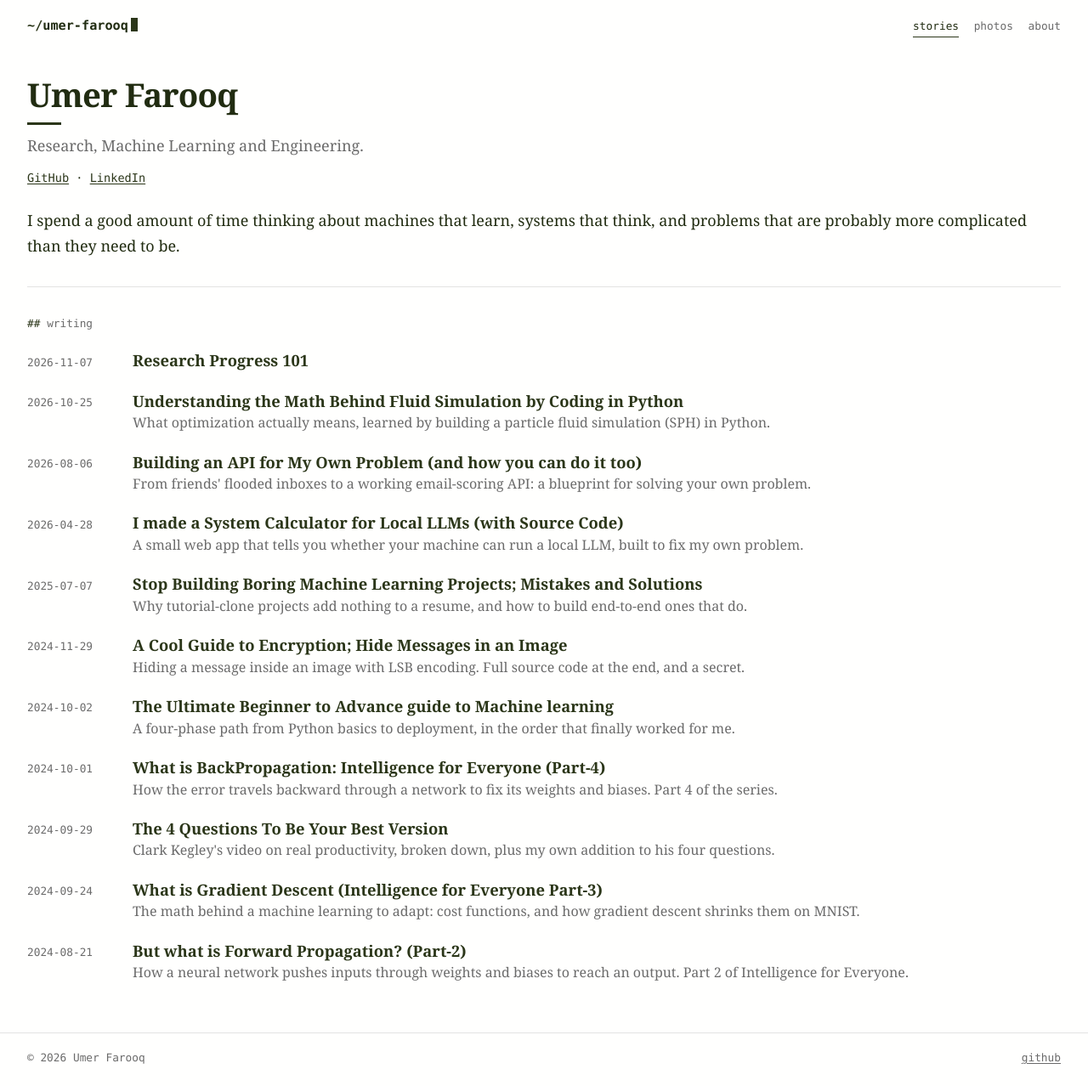
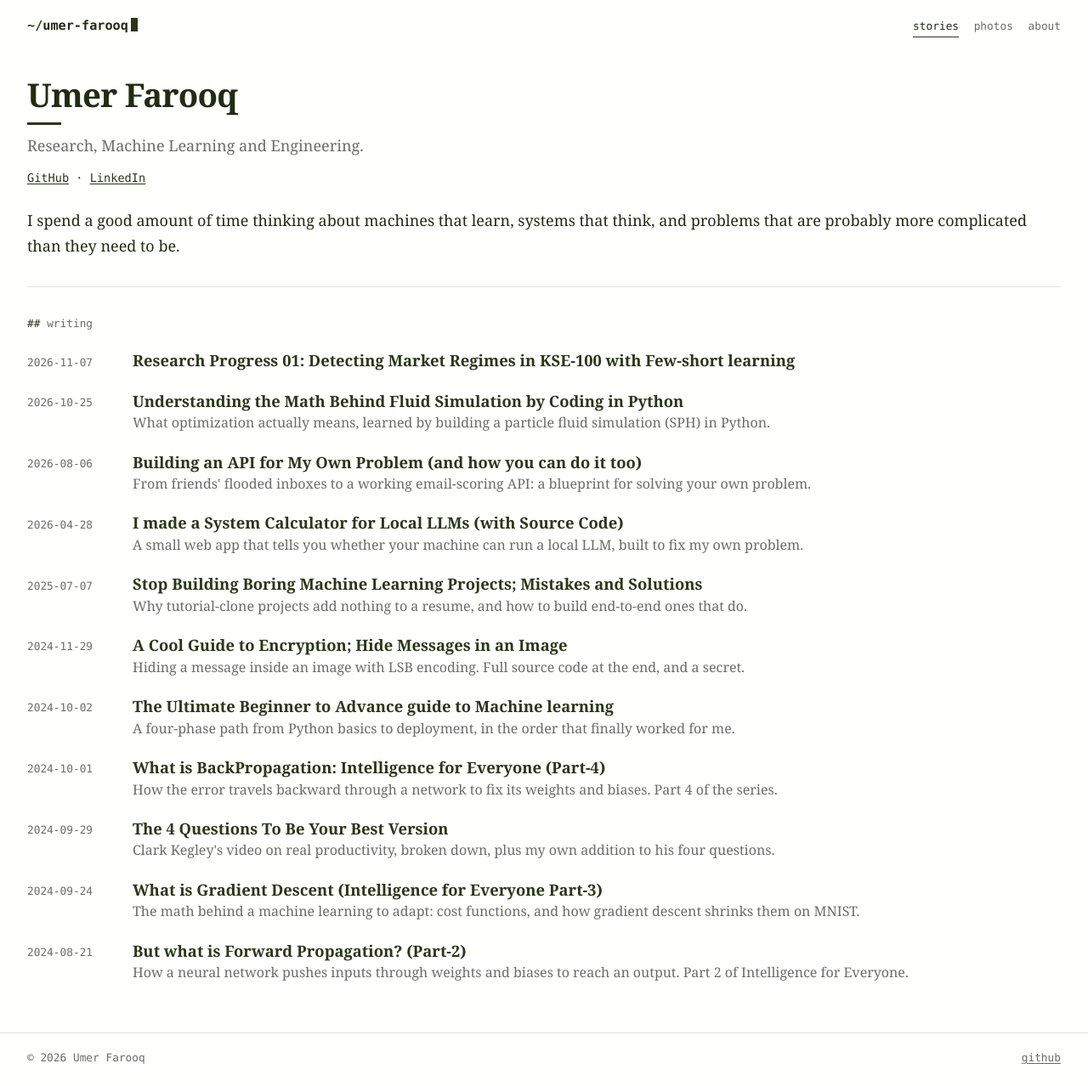
Before and after one commit to umer-farooq230/umer-farooq230.github.io, a Jekyll site: the page built from index.markdown, in a window 1280 px wide. Shown: the whole page at 85% size. Built offline with Jekyll 4.4.1, drawn with Linux system fonts in a browser that asks for light colours.

Commit message:
new article: Research

```diff
--- a/_posts/2026-11-07-Research-Progress-101.md
+++ b/_posts/2026-11-07-Research-Progress-101.md
@@ -1,4 +1,9 @@
-
+---
+layout: post
+title: "Research Progress 01: Detecting Market Regimes in KSE-100 with Few-short learning"
+date: 2026-11-07
+categories: research
+---
 
 # Research Progress 101
 
```
